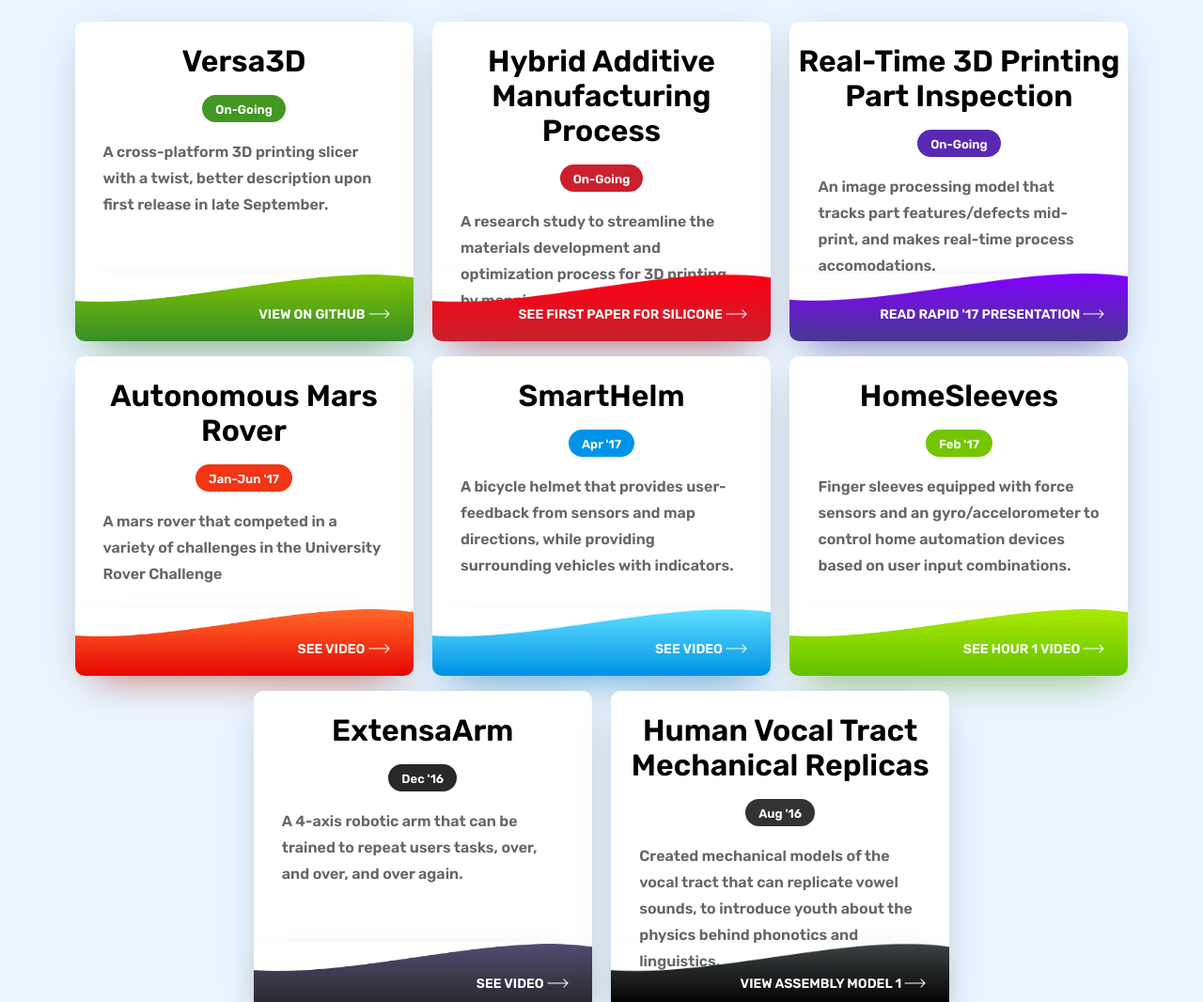
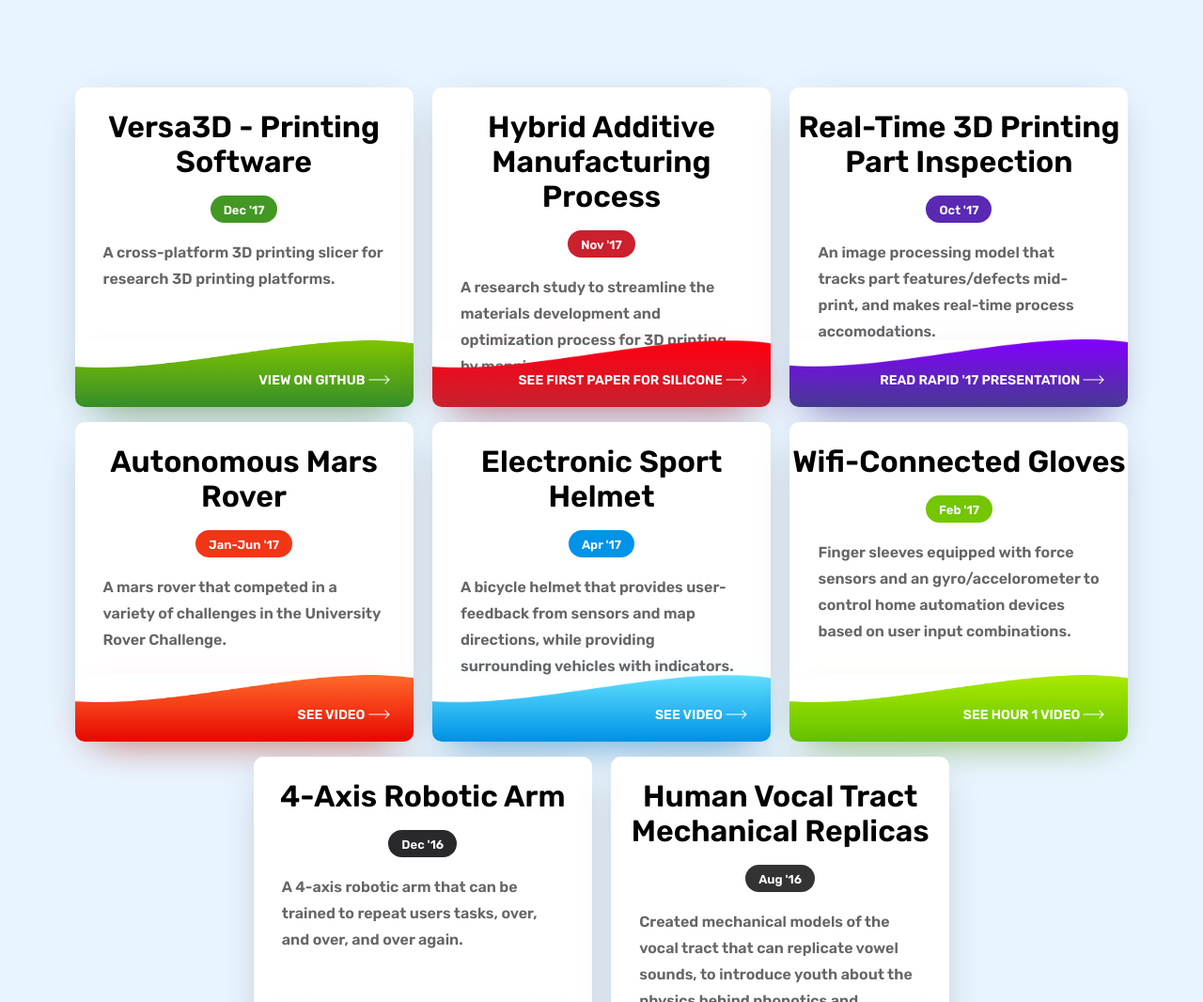
Before and after one commit to alitoyserkani/alitoyserkani.github.io, a plain HTML site: page index.html in a window 1280 px wide. Shown: the part 1280-2346 px from the top of the page at 94% size. Drawn offline with Linux system fonts and the light colour scheme.

Commit message:
added personal content and fixed grammer

```diff
--- a/index.html
+++ b/index.html
@@ -47,6 +47,8 @@
 <div class="blogtitle2">Hi, I’m Ali.</div>
 <p>I am a 2nd year Mechatronics Engineering student at the University of Waterloo, and I like to make software and hardware for robots.
 
+<p>I currently co-manage a self driving car team at the University of Waterloo, where we are building a Level 4 autonomous vehicle.
+
 <p>I also enjoy running long distances, developing electronics projects, and reading about machine learning.
 
 <p>Feel free to shoot me an email to <a href="mailto:ali.toyserkani1998@gmail.com">ali.toyserkani1998@gmail.com</a> to get in touch.
@@ -66,14 +68,14 @@
     <div class="card">
       <div class="lettuceparty">
 
-    <div class="projectname">Versa3D</div>
+    <div class="projectname">Versa3D - Printing Software</div>
 
         <div class="tags">
-          <div class="projecttag">On-Going</div>
+          <div class="projecttag">Dec '17</div>
 <!--           <div class="projecttag">BLOG</div> -->
         </div>
 
-        <div class="projectdesc">A cross-platform 3D printing slicer with a twist, better description upon first release in late September.</div>
+        <div class="projectdesc">A cross-platform 3D printing slicer for research 3D printing platforms.</div>
   <div class="readmore">VIEW ON GITHUB <img src="assets/img/arrow.png" height="10" width="23"></div>
   </div>
 </div>
@@ -88,7 +90,7 @@
     <div class="projectname">Hybrid Additive Manufacturing Process</div>
 
         <div class="tags">
-             <div class="projecttag">On-Going</div>
+             <div class="projecttag">Nov '17</div>
 <!--             <div class="projecttag">UI/UX</div>
             <div class="projecttag">ILLUSTRATION</div> -->
         </div>
@@ -111,7 +113,7 @@
     <div class="projectname">Real-Time 3D Printing Part Inspection</div>
 
         <div class="tags">
-            <div class="projecttag">On-Going</div>
+            <div class="projecttag">Oct '17</div>
 <!--             <div class="projecttag">UI/UX</div>
             <div class="projecttag">MOBILE</div> -->
         </div>
@@ -133,7 +135,7 @@
     <div class="card">
       <div class="jobsplane">
 
-    <div class="projectname">Autonomous Mars Rover</div>
+    <div class="projectname">Autonomous Mars Rover </div>
 
         <div class="tags">
           <div class="projecttag">Jan-Jun '17</div>
@@ -141,7 +143,7 @@
             <div class="projecttag">WEB</div> -->
         </div>
 
-        <div class="projectdesc">A mars rover that competed in a variety of challenges in the University Rover Challenge  </div>
+        <div class="projectdesc">A mars rover that competed in a variety of challenges in the University Rover Challenge.  </div>
   <div class="readmore">SEE VIDEO <img src="assets/img/arrow.png" height="10" width="23"></div>
   </div>
 </div>
@@ -153,7 +155,7 @@
     <div class="card">
       <div class="bic">
 
-    <div class="projectname">SmartHelm</div>
+    <div class="projectname">Electronic Sport Helmet</div>
 
         <div class="tags">
           <div class="projecttag">Apr '17</div>
@@ -173,7 +175,7 @@
     <div class="card">
       <div class="hackindia">
 
-    <div class="projectname">HomeSleeves</div>
+    <div class="projectname">Wifi-Connected Gloves</div>
 
         <div class="tags">
             <div class="projecttag">Feb '17</div>
@@ -196,7 +198,7 @@
     <div class="card">
       <div class="mova1">
 
-    <div class="projectname">ExtensaArm</div>
+    <div class="projectname">4-Axis Robotic Arm</div>
 
         <div class="tags">
             <div class="projecttag">Dec '16</div>
```
